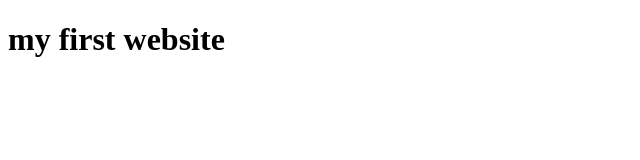
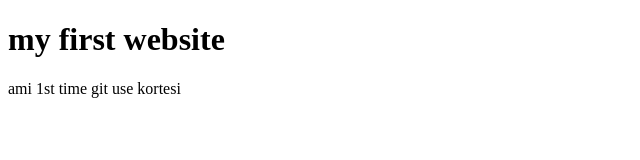
Before and after one commit to asrafulboss007/my-first-website, a plain HTML site: page index.html in a window 1280 px wide. Shown: the whole page, without its empty margins (0-640 px from the left). Drawn offline with Linux system fonts and the light colour scheme.

Commit message:
1st changes

```diff
--- a/index.html
+++ b/index.html
@@ -9,6 +9,8 @@
     <h1>
         my first website
 
+
     </h1>
+    <p>ami 1st time git use kortesi</p>
 </body>
 </html>
```
